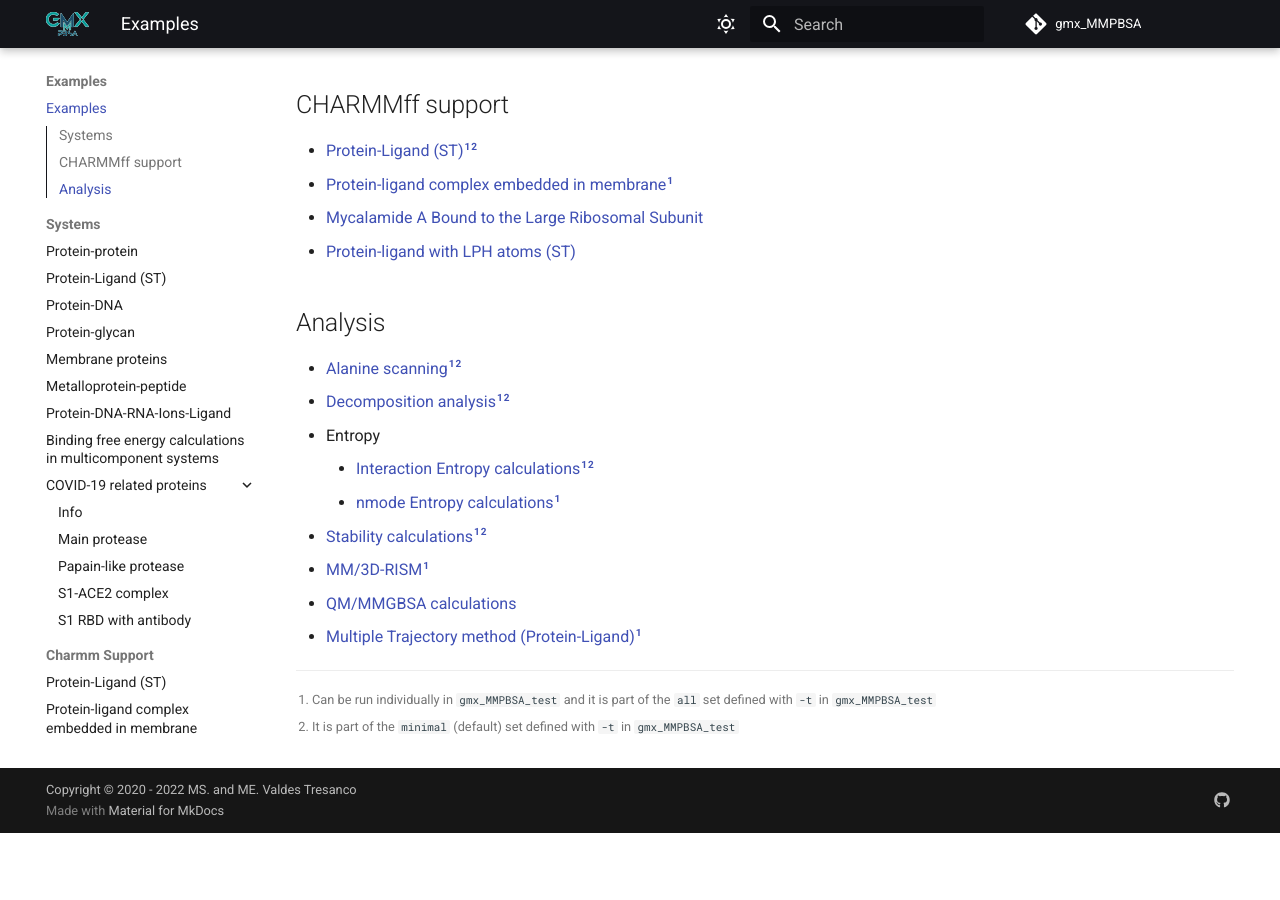
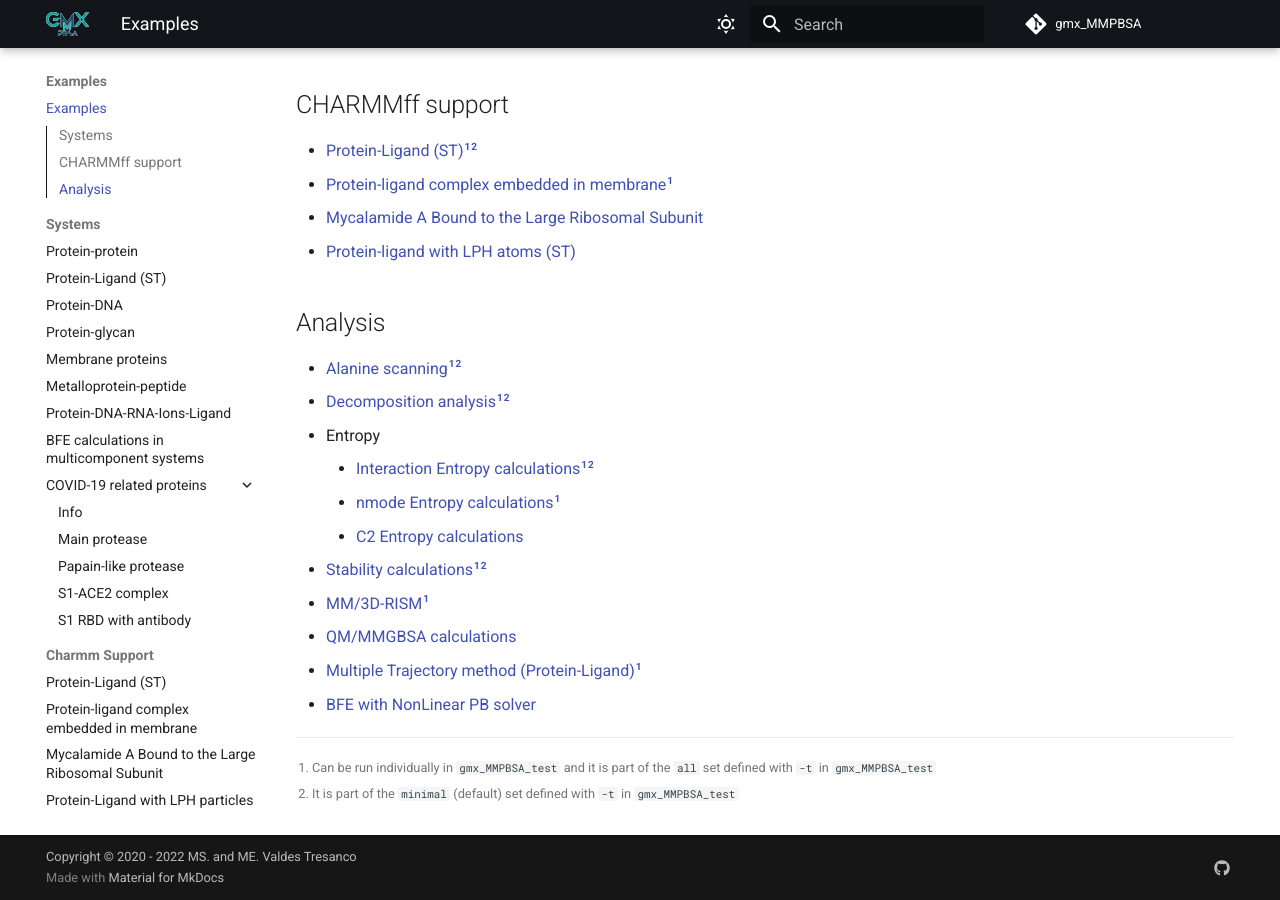
Before and after one commit to Valdes-Tresanco-MS/gmx_MMPBSA, an MkDocs documentation site: the page built from docs/examples/README.md, in a window 1280 px wide and 900 px high, scrolled down 836 px. Built offline with MkDocs 1.6.1 and Material for MkDocs 9.7.7, drawn with Linux system fonts in a browser that asks for light colours; comment, search, counter and statistics services are not loaded; before the commit the page ends 1669 px from its top, so only the background shows below that.

Commit message:
update C2 Entropy tutorial

```diff
--- a/docs/examples/README.md
+++ b/docs/examples/README.md
@@ -36,10 +36,12 @@
 * Entropy
     * [Interaction Entropy calculations](Entropy_calculations/Interaction_Entropy/README.md)[^1][^2]
     * [nmode Entropy calculations](Entropy_calculations/nmode/README.md)[^1]
+    * [C2 Entropy calculations](Entropy_calculations/C2 Entropy/README.md)
 * [Stability calculations](Stability/README.md)[^1][^2]
 * [MM/3D-RISM](3D-RISM/README.md)[^1]
 * [QM/MMGBSA calculations](QM_MMGBSA/README.md)
 * [Multiple Trajectory method (Protein-Ligand)](Protein_ligand/MT/README.md)[^1]
+* [BFE with NonLinear PB solver](NonLinear_PB_solver/README.md)
 
 
 
--- a/mkdocs.yml
+++ b/mkdocs.yml
@@ -170,7 +170,7 @@
       - Membrane proteins: examples/Protein_membrane/README.md
       - Metalloprotein-peptide: examples/Metalloprotein_peptide/README.md
       - Protein-DNA-RNA-Ions-Ligand: examples/Protein_DNA_RNA_Ion_ligand/README.md
-      - Binding free energy calculations in multicomponent systems: examples/Comp_receptor/README.md
+      - BFE calculations in multicomponent systems: examples/Comp_receptor/README.md
       - COVID-19 related proteins:
           - Info: examples/COVID-19_related_proteins/README.md
           - Main protease: examples/COVID-19_related_proteins/Main_protease_7l5d/README.md
@@ -188,10 +188,12 @@
         - Entropy calculation:
             - Interaction Entropy: examples/Entropy_calculations/Interaction_Entropy/README.md
             - nmode Entropy: examples/Entropy_calculations/nmode/README.md
+            - C2 Entropy calculations: examples/Entropy_calculations/C2 Entropy/README.md
         - Stability calculations: examples/Stability/README.md
         - MM/3D-RISM: examples/3D-RISM/README.md
         - QM/MMGBSA: examples/QM_MMGBSA/README.md
         - Protein-Ligand (MT): examples/Protein_ligand/MT/README.md
+        - BFE with NonLinear PB solver: examples/NonLinear_PB_solver/README.md
   - Q&A:
     - Support: Q&A/README.md
     - Installation: Q&A/installation.md
```
Also changed, not shown: docs/examples/Entropy_calculations/ C2_Entropy/README.md (+1 -1 lines).
